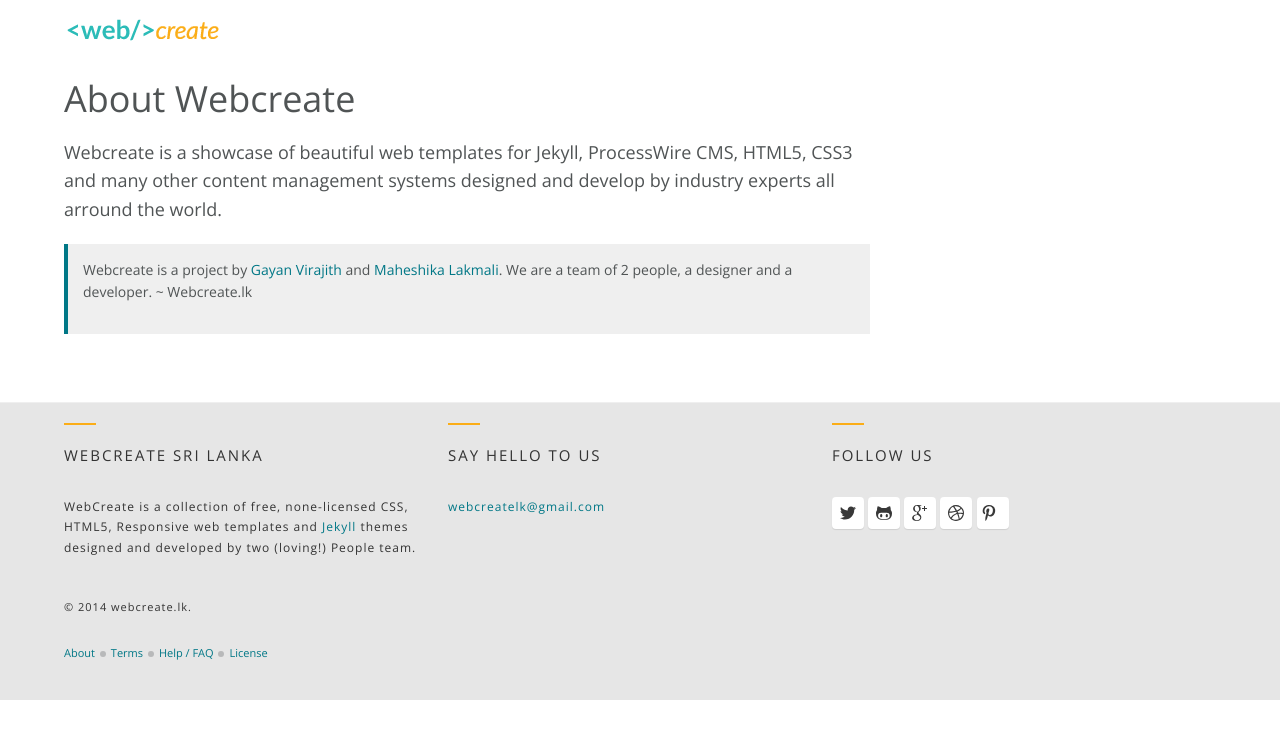
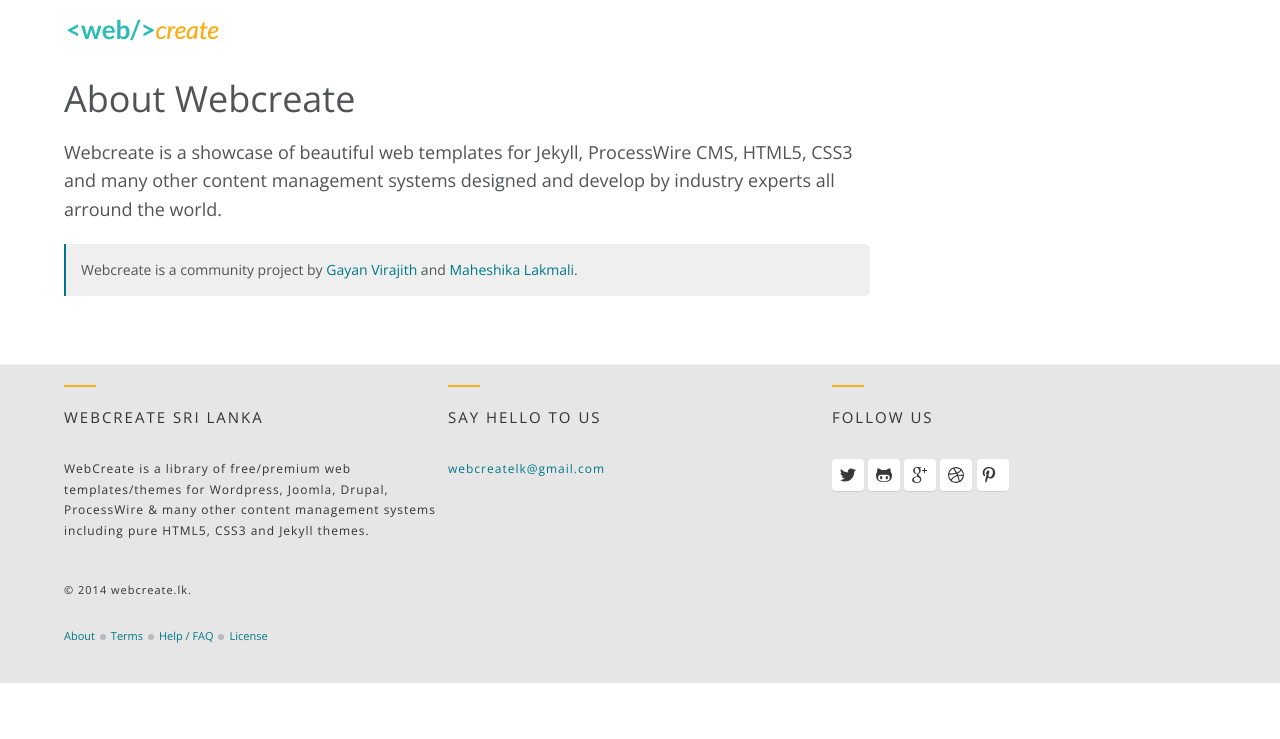
Before and after one commit to web-create/web-create.github.io, a Jekyll site: the page built from about.md, in a window 1280 px wide. Shown: the top 739 px of the page. Built offline with Jekyll 4.4.1, drawn with Linux system fonts in a browser that asks for light colours; nearby versions of some CDN libraries.

Commit message:
Modified footer content, about page content, css

```diff
--- a/_includes/main-footer.html
+++ b/_includes/main-footer.html
@@ -3,10 +3,10 @@
         <div class="column">
             <h4 class="title">WebCreate Sri Lanka</h4>
             <p>
-                WebCreate is a collection of free, none-licensed CSS, HTML5,
-                Responsive web templates and
-                <a href="http://jekyllrb.com/" target="_blank">Jekyll</a>
-                themes designed and developed by two (loving!) People team.
+                WebCreate is a library of free/premium web templates/themes
+                for Wordpress, Joomla,
+                Drupal, ProcessWire & many other content management systems
+                including pure HTML5, CSS3 and Jekyll themes.
             </p>
         </div>
 
--- a/about.md
+++ b/about.md
@@ -6,8 +6,7 @@ permalink: /about/
 
 Webcreate is a showcase of beautiful web templates for Jekyll, ProcessWire CMS, HTML5, CSS3 and many other content management systems designed and develop by industry experts all arround the world.
 
-> Webcreate is a project by [Gayan Virajith][gayan] and [Maheshika Lakmali][maheshika]. We are a team of 2 people, a designer and a developer.
-> ~ Webcreate.lk
+> Webcreate is a community project by [Gayan Virajith][gayan] and [Maheshika Lakmali][maheshika].
 
 
 [gayan]: http://gayanvirajith.github.io
--- a/assets/css/main.scss
+++ b/assets/css/main.scss
@@ -248,14 +248,17 @@ hr {
 
 
 blockquote {
-  border-left: 4px solid $color-6;
+  border-left: 2px solid $color-6;
   background-color: $color-5;
-  padding: 15px 15px 10px;
+  padding: 15px 15px;
   margin-bottom: 20px;
+
+  @include border-radius(0 5px 5px 0px);
 }
 
 blockquote p {
   @include font-size(14px);
+  margin-bottom: 0;
 }
 
 blockquote a {
```
